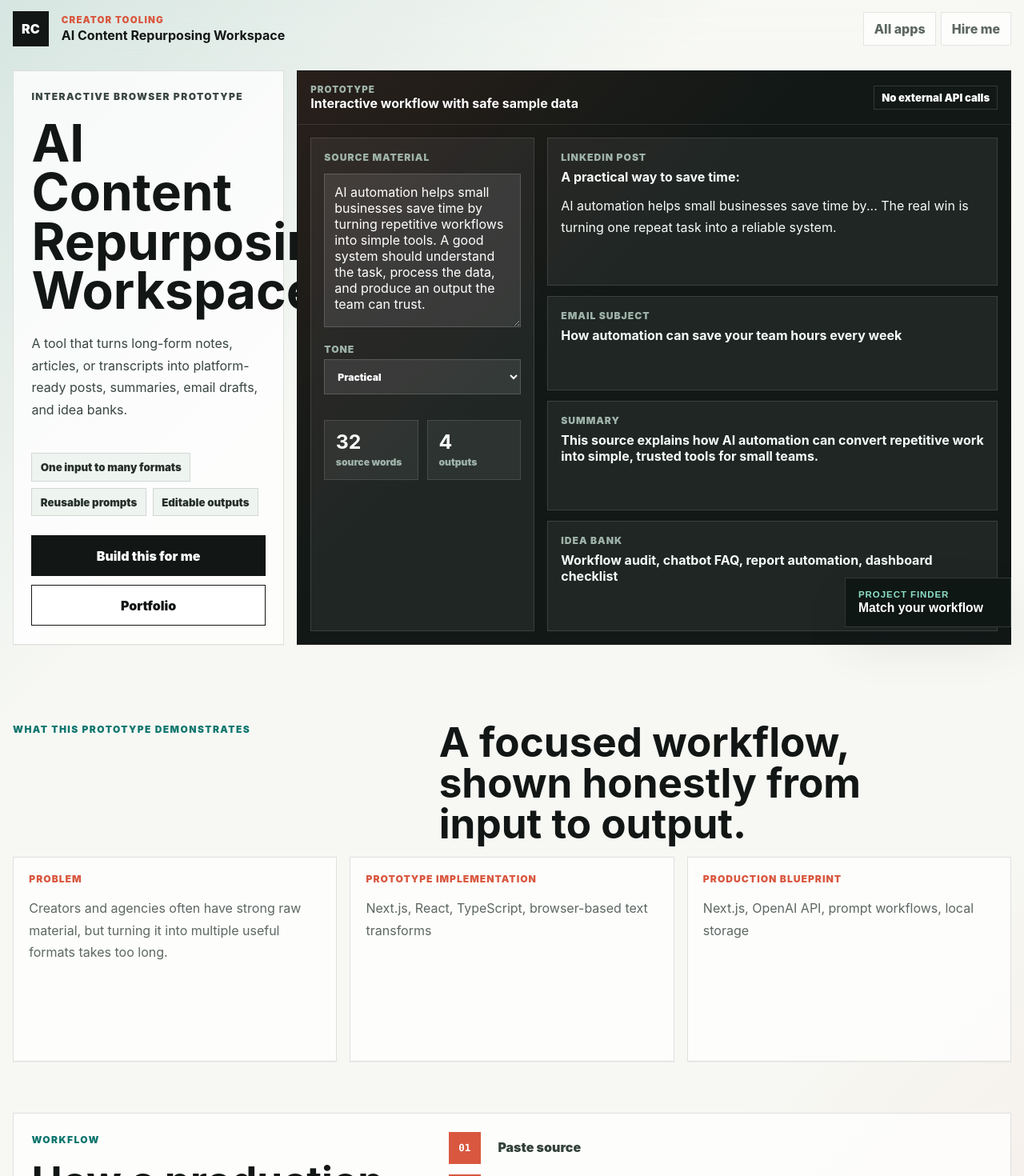
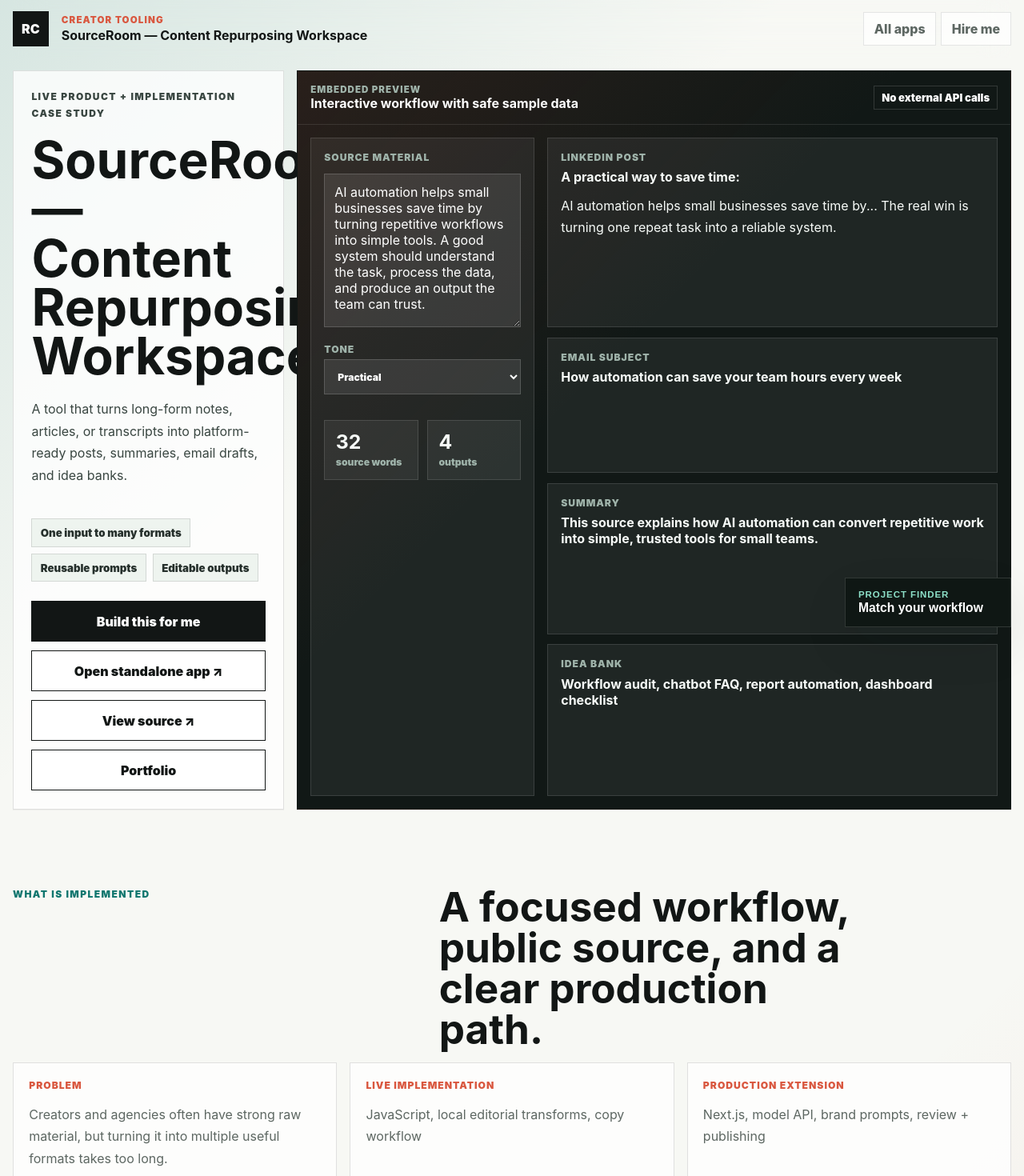
Before and after one commit to rongali-commits/rongali-chaitanya-portfolio, a Next.js app: page /projects/ai-content-workspace in a window 1280 px wide. Shown: the top 1470 px of the page at 80% size. Built offline with nearby package versions, Linux system fonts and the light colour scheme.

Commit message:
feat: promote independently deployed project apps (#3)
Co-authored-by: rongali-commits <207537549+rongali-commits@users.noreply.github.com>

```diff
--- a/app/projects/[slug]/page.tsx
+++ b/app/projects/[slug]/page.tsx
@@ -27,14 +27,14 @@
   }
 
   return {
-    title: `${project.title} Interactive Prototype`,
-    description: `Explore a transparent browser prototype of ${project.title}, including the workflow and production implementation blueprint.`,
+    title: `${project.title} Live Demo & Implementation`,
+    description: `Open the standalone application for ${project.title}, inspect its implementation, and review the production extension.`,
     alternates: {
       canonical: `/projects/${project.slug}`,
     },
     openGraph: {
-      title: `${project.title} Interactive Prototype`,
-      description: `Explore the workflow, safe sample data, and production blueprint for ${project.title}.`,
+      title: `${project.title} Live Demo & Implementation`,
+      description: `Explore the live workflow, public source, and production extension for ${project.title}.`,
       url: `/projects/${project.slug}`,
       type: "website",
     },
@@ -52,7 +52,7 @@
   return (
     <main className={`solo-site solo-${project.slug}`} id="project-main">
       <a className="skip-link" href="#project-demo">
-        Skip to interactive prototype
+        Skip to embedded workflow preview
       </a>
       <nav className="solo-nav" aria-label={`${project.title} navigation`}>
         <Link className="brand" href="/" aria-label="Back to Rongali Chaitanya home">
@@ -70,7 +70,7 @@
 
       <section className="solo-hero">
         <aside className="solo-brief">
-          <p className="eyebrow">Interactive browser prototype</p>
+          <p className="eyebrow">Live product + implementation case study</p>
           <h1>{project.title}</h1>
           <p>{project.summary}</p>
           <div className="solo-metrics">
@@ -80,9 +80,16 @@
             <a className="button primary" href="mailto:hello@rongalichaitanya.com">
               Build this for me
             </a>
-            <Link className="button secondary" href="/">
-              Portfolio
-            </Link>
+            {project.liveUrl && (
+              <a
+                className="button secondary"
+                href={project.liveUrl}
+                rel="noreferrer"
+                target="_blank"
+              >
+                Open standalone app ↗
+              </a>
+            )}
             {project.repository && (
               <a
                 className="button secondary"
@@ -93,17 +100,20 @@
                 View source ↗
               </a>
             )}
+            <Link className="button secondary" href="/">
+              Portfolio
+            </Link>
           </div>
         </aside>
 
         <section
           className="solo-app-shell"
           id="project-demo"
-          aria-label={`${project.title} interactive prototype`}
+          aria-label={`${project.title} embedded workflow preview`}
         >
           <div className="solo-app-toolbar">
             <div>
-              <span>Prototype</span>
+              <span>Embedded preview</span>
               <strong>Interactive workflow with safe sample data</strong>
             </div>
             <em>No external API calls</em>
@@ -114,8 +124,8 @@
 
       <section className="solo-section">
         <div className="solo-section-heading">
-          <p className="eyebrow">What this prototype demonstrates</p>
-          <h2>A focused workflow, shown honestly from input to output.</h2>
+          <p className="eyebrow">What is implemented</p>
+          <h2>A focused workflow, public source, and a clear production path.</h2>
         </div>
         <div className="solo-proof-grid">
           <article>
@@ -123,11 +133,11 @@
             <p>{project.challenge}</p>
           </article>
           <article>
-            <span>Prototype implementation</span>
+            <span>Live implementation</span>
             <p>{project.demoStack}</p>
           </article>
           <article>
-            <span>Production blueprint</span>
+            <span>Production extension</span>
             <p>{project.stack}</p>
           </article>
         </div>
--- a/app/projects/data.ts
+++ b/app/projects/data.ts
@@ -8,6 +8,7 @@
   deliverables: string[];
   outcome: string;
   href: string;
+  liveUrl?: string;
   repository?: string;
   external?: boolean;
   challenge?: string;
@@ -20,12 +21,12 @@
 export const projectShowcases: ProjectShowcase[] = [
   {
     slug: "ai-support-chatbot",
-    title: "AI Customer Support & Lead Assistant",
+    title: "Relay — Support & Lead Assistant",
     label: "AI integration",
     summary:
       "A website assistant that answers questions from FAQs, documents, and service pages while collecting visitor details for follow-up.",
-    demoStack: "Next.js, React, TypeScript, rule-based intent routing",
-    stack: "OpenAI API, embeddings, RAG, FastAPI, React",
+    demoStack: "JavaScript retrieval + tested FastAPI API",
+    stack: "FastAPI, embeddings, RAG, CRM integration",
     deliverables: [
       "Knowledge-base ingestion for FAQs, PDFs, and website content",
       "Lead capture flow with email-ready customer summaries",
@@ -34,6 +35,7 @@
     outcome:
       "Ideal for service businesses that want fewer repeated replies and better qualified website enquiries.",
     href: "/projects/ai-support-chatbot",
+    liveUrl: "https://rongali-commits.github.io/support-lead-assistant/",
     repository: "https://github.com/rongali-commits/support-lead-assistant",
     challenge:
       "Small businesses answer the same customer questions every day, but most visitors still leave before contacting the team.",
@@ -50,12 +52,12 @@
   },
   {
     slug: "invoice-report-automation",
-    title: "Automated Invoice & Report System",
+    title: "LedgerFlow — Invoice & Report Automation",
     label: "Python automation",
     summary:
       "A repeatable workflow that turns raw Excel or CSV files into clean reports, invoice PDFs, and email-ready summaries.",
-    demoStack: "Next.js, React, TypeScript, in-browser CSV parsing",
-    stack: "Python, Pandas, OpenPyXL, PDF generation, email APIs",
+    demoStack: "Browser CSV workflow + tested Python PDF pipeline",
+    stack: "Python, Pandas, Excel/PDF templates, email APIs",
     deliverables: [
       "CSV and Excel cleanup with validation rules",
       "PDF invoice or report generation",
@@ -64,6 +66,7 @@
     outcome:
       "Built for teams spending hours every week on spreadsheet formatting, reconciliation, and recurring reports.",
     href: "/projects/invoice-report-automation",
+    liveUrl: "https://rongali-commits.github.io/invoice-report-automation/",
     repository: "https://github.com/rongali-commits/invoice-report-automation",
     challenge:
       "Manual spreadsheet cleanup is slow, inconsistent, and easy to break when the source file changes.",
@@ -80,11 +83,11 @@
   },
   {
     slug: "lead-intelligence-dashboard",
-    title: "Lead Intelligence Scraper Dashboard",
+    title: "ProspectLab — Lead Intelligence Pipeline",
     label: "Data workflow",
     summary:
       "A web dashboard for collecting public business data, removing duplicates, cleaning records, and exporting qualified leads.",
-    demoStack: "Next.js, React, TypeScript, safe sample lead data",
+    demoStack: "JavaScript dashboard + tested Python data pipeline",
     stack: "Python, Playwright, BeautifulSoup, Google Sheets API",
     deliverables: [
       "Public data extraction with responsible rate limits",
@@ -94,6 +97,7 @@
     outcome:
       "Useful for agencies, recruiters, real estate teams, and small sales teams that need cleaner prospect lists.",
     href: "/projects/lead-intelligence-dashboard",
+    liveUrl: "https://rongali-commits.github.io/lead-intelligence-pipeline/",
     repository: "https://github.com/rongali-commits/lead-intelligence-pipeline",
     challenge:
       "Sales teams often collect leads manually from public sources, then spend more time cleaning duplicates than contacting prospects.",
@@ -110,12 +114,12 @@
   },
   {
     slug: "document-resume-analyzer",
-    title: "Document Intelligence & Resume Analyzer",
-    label: "AI workflow",
+    title: "Proofread — Document Review Workbench",
+    label: "Document workflow",
     summary:
-      "An AI-powered review tool that extracts key details from PDFs, resumes, and documents, then summarizes or ranks them against custom criteria.",
-    demoStack: "Next.js, React, TypeScript, sample scoring workflow",
-    stack: "Python, PDF parsing, OpenAI API, structured outputs",
+      "A transparent review workspace that matches documents against custom criteria, shows evidence, and exports a structured result.",
+    demoStack: "JavaScript, local text analysis, evidence + JSON export",
+    stack: "FastAPI, PDF/DOCX parsing, structured AI outputs",
     deliverables: [
       "Document upload and text extraction pipeline",
       "Custom scoring, tagging, and summary logic",
@@ -124,12 +128,14 @@
     outcome:
       "Designed for recruiters, admins, and operations teams that need to review large batches of documents faster.",
     href: "/projects/document-resume-analyzer",
+    liveUrl: "https://rongali-commits.github.io/document-review-workbench/",
+    repository: "https://github.com/rongali-commits/document-review-workbench",
     challenge:
       "Teams lose time opening every PDF, copying details, and trying to compare documents with inconsistent formats.",
     solution:
       "A document analyzer that extracts structured fields, summarizes each file, and ranks items against custom rules.",
-    metrics: ["Structured extraction", "Custom scoring", "Batch review"],
-    workflow: ["Upload PDFs", "Extract fields", "Score criteria", "Export summary"],
+    metrics: ["Evidence shown", "Custom criteria", "Local processing"],
+    workflow: ["Add text", "Set criteria", "Inspect evidence", "Export review"],
     features: [
       "Resume and PDF parsing",
       "Skill and keyword extraction",
@@ -139,12 +145,12 @@
   },
   {
     slug: "ai-content-workspace",
-    title: "AI Content Repurposing Workspace",
+    title: "SourceRoom — Content Repurposing Workspace",
     label: "Creator tooling",
     summary:
       "A tool that turns long-form notes, articles, or transcripts into platform-ready posts, summaries, email drafts, and idea banks.",
-    demoStack: "Next.js, React, TypeScript, browser-based text transforms",
-    stack: "Next.js, OpenAI API, prompt workflows, local storage",
+    demoStack: "JavaScript, local editorial transforms, copy workflow",
+    stack: "Next.js, model API, brand prompts, review + publishing",
     deliverables: [
       "Input workspace for transcript, blog, or notes",
       "Reusable prompt templates for different content formats",
@@ -153,6 +159,8 @@
     outcome:
       "Built for coaches, creators, agencies, and founders who want to publish more from one strong source asset.",
     href: "/projects/ai-content-workspace",
+    liveUrl: "https://rongali-commits.github.io/content-repurposing-workspace/",
+    repository: "https://github.com/rongali-commits/content-repurposing-workspace",
     challenge:
       "Creators and agencies often have strong raw material, but turning it into multiple useful formats takes too long.",
     solution:
```
Also changed, not shown: app/page.tsx (+23 -13 lines).
